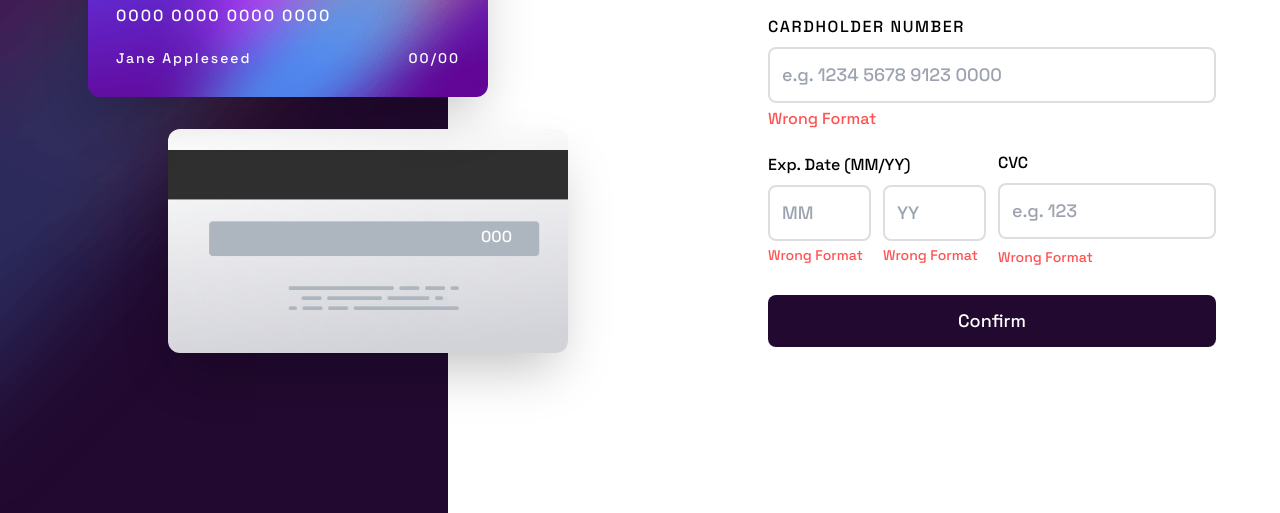
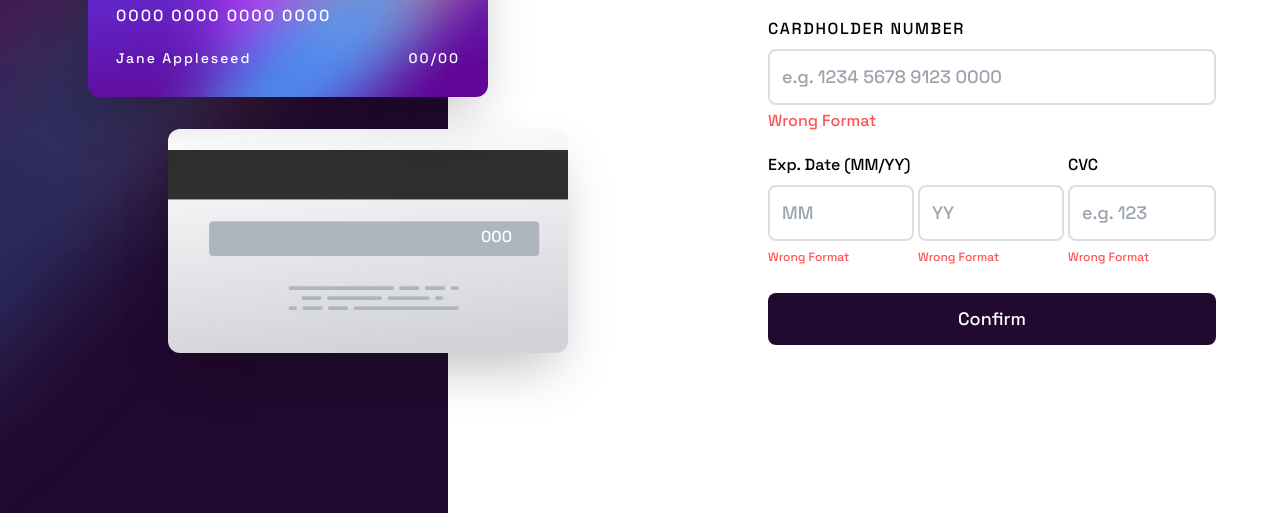
Before and after one commit to kimodev1990/credit-card-preview, a website: page index.html in a window 1280 px wide. Both pictures are taken after a click on the button "Confirm". Shown: the part 287-800 px from the top of the page. Drawn offline with Linux system fonts and the light colour scheme.

Commit message:
files upload

```diff
--- a/index.html
+++ b/index.html
@@ -36,7 +36,7 @@
                 </div>
             </div>
         </section>
-        <section id="lower" class="relative bottom-14 md:w-1/2 md:bottom-0">
+        <section id="lower" class="relative bottom-14 md:w-1/2 md:bottom-0 ">
             <div id="card-details" class="mx-auto max-w-md relative">
                 <div>
                     <h1 class="uppercase tracking-widest">Cardholder Name</h1>
@@ -52,30 +52,30 @@
                         maxlength="16" placeholder="e.g. 1234 5678 9123 0000">
                     <h2 id="error" class="text-Red-error mt-1 invisible">Wrong Format</h2>
                 </div>
-                <div class="mt-5 flex items-center space-x-3">
-                    <div class="flex flex-col items-start justify-center w-1/2 space-y-2">
+                <div class="mt-5 flex items-start space-x-1">
+                    <div class="flex flex-col items-start justify-center w-8/12 space-y-2">
                         <h1>Exp. Date (MM/YY)</h1>
-                        <div class="flex items-center space-x-3">
+                        <div class="flex items-center space-x-1">
                             <div class="flex flex-col">
                                 <input type="text" id="card-detail-required"
                                     class="month-entered border-2 border-Light-grayish-violet outline-none w-full text-lg p-3 rounded-lg"
                                     maxlength="2" placeholder="MM">
-                                <h2 id="error" class="text-Red-error text-sm mt-1 invisible">Wrong Format</h2>
+                                <h2 id="error" class="text-Red-error text-xs mt-2 invisible">Wrong Format</h2>
                             </div>
                             <div>
                                 <input type="text" id="card-detail-required"
                                     class="year-entered border-2 border-Light-grayish-violet outline-none w-full text-lg p-3 rounded-lg"
                                     maxlength="2" placeholder="YY">
-                                <h2 id="error" class="text-Red-error text-sm mt-1 invisible">Wrong Format</h2>
+                                <h2 id="error" class="text-Red-error text-xs mt-2 invisible">Wrong Format</h2>
                             </div>
                         </div>
                     </div>
-                    <div class="flex flex-col items-start w-1/2 space-y-2">
+                    <div class="flex flex-col justify-center items-start w-4/12 space-y-2">
                         <h1>CVC</h1>
                         <input type="text" id="card-detail-required"
                             class="cvc-entered border-2 border-Light-grayish-violet outline-none w-full text-lg p-3 rounded-lg"
                             maxlength="3" placeholder="e.g. 123">
-                        <h2 id="error" class="text-Red-error text-sm mt-1 invisible">Wrong Format</h2>
+                        <h2 id="error" class="text-Red-error text-xs invisible">Wrong Format</h2>
                     </div>
                 </div>
                 <button id="go-forward" class="bg-Very-dark-violet text-white rounded-lg p-3 w-full text-lg mt-7">
@@ -84,7 +84,7 @@
             </div>
         </section>
         <section id="success" class="relative bottom-14 md:bottom-0 hidden">
-            <div class="flex flex-col items-center mx-auto max-w-md md:w-96 md:mr-40 ml-20">
+            <div class="flex flex-col items-center mx-auto max-w-md md:w-96">
                 <div>
                     <img src="./images/icon-complete.svg" alt="correct logo for success">
                 </div>
--- a/input.css
+++ b/input.css
@@ -8,7 +8,7 @@
   background-size: 100% 65%;
 }
 
-@media (min-width: 768px) {
+@media (min-width: 832px) {
   body {
     background-image: url("../images/bg-main-desktop.png");
     background-repeat: no-repeat;
--- a/tailwind.config.js
+++ b/tailwind.config.js
@@ -4,7 +4,7 @@ module.exports = {
   theme: {
     screens: {
       sm: "320px",
-      md: "768px",
+      md: "832px",
       lg: "976px",
       xl: "1440px",
     },
```
Also changed, not shown: css/style.css.
